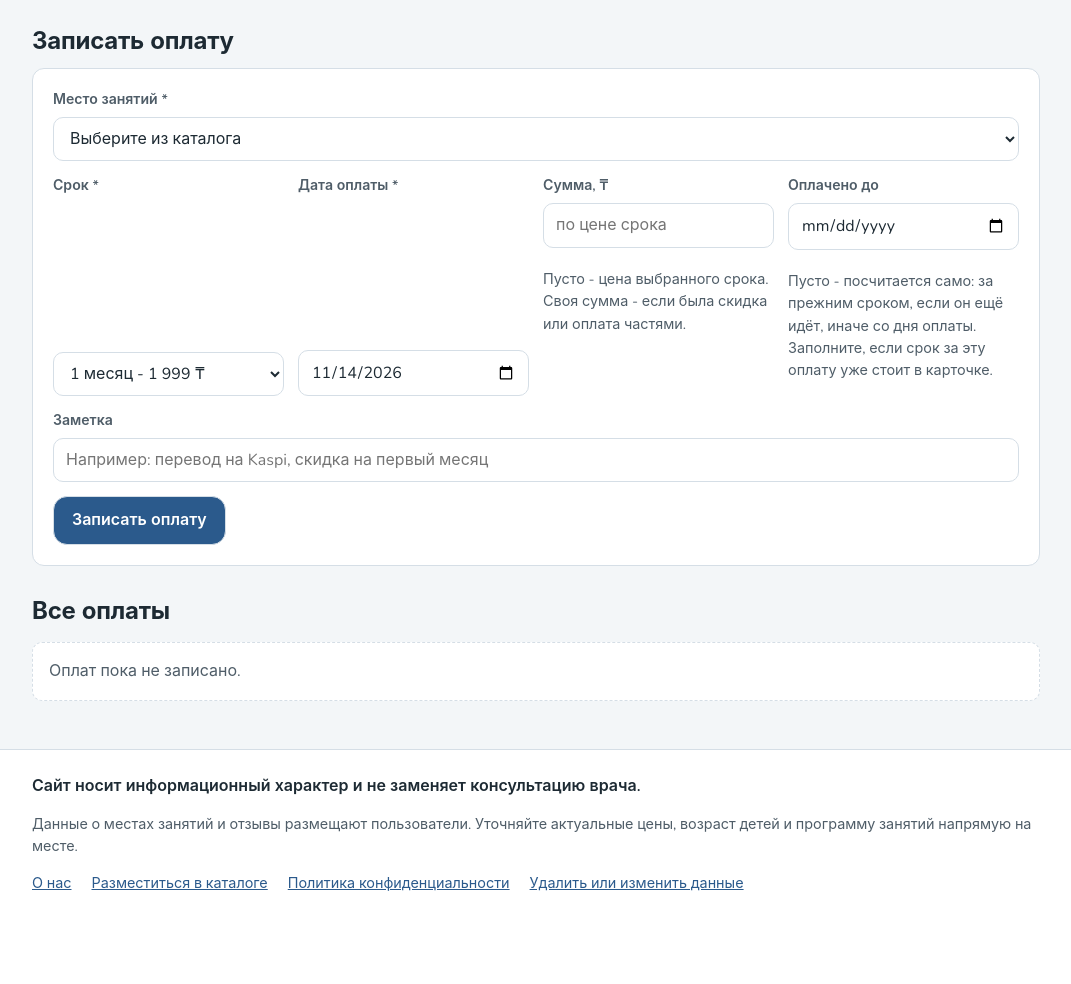
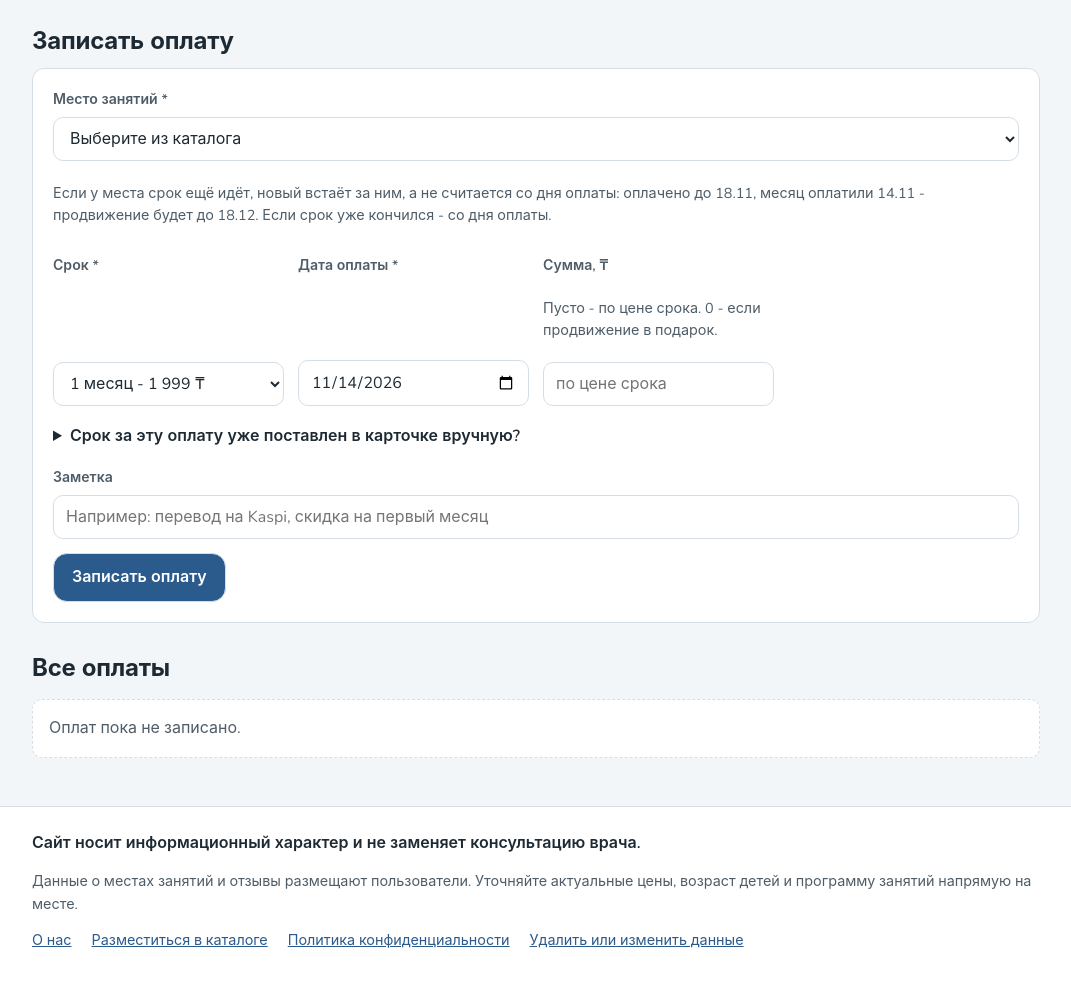
Before and after one commit to tulenovk-dotcom/workshop_1, a FastAPI app: page /admin/payments in a window 1280 px wide. Shown: the part 624-1608 px from the top of the page, without its empty margins (104-1175 px from the left). Before the commit the page ends 1515 px from the top, so only its background shows below. Run offline with FastAPI, Linux system fonts and the light colour scheme; the visitor is signed in with stand-in values (Sample User, id 1); data that the repository does not hold is empty.

Commit message:
Оплаты: форма стояла вразнобой, а пустая дата выглядела заполненной
«Срок» и «Дата оплаты» стояли ниже «Суммы»: в ряду формы поля прижаты
к низу ячейки, а у соседей подсказка была под полем и задирала его.
Подсказки перенесены над полями.

Поле «Оплачено до» было календарём, и Safari рисовал в пустом поле серое
сегодняшнее число - казалось, что срок уже стоит до сегодня. Теперь это
текстовое поле «ДД.ММ.ГГГГ», свёрнутое под вопросом «Срок уже поставлен
в карточке вручную?»: оно нужно редко. Непонятная дата там больше не
пропускается молча - форма возвращается с предупреждением.

Под выбором места - подсказка с примером продления: оплачено до 18.11,
месяц оплатили 14.11 - продвижение до 18.12. Сумма 0 - подарок.

Co-Authored-By: Claude Opus 5.5 <noreply@anthropic.com>

```diff
--- a/app/main.py
+++ b/app/main.py
@@ -2097,7 +2097,7 @@ def promo_row(row, today) -> dict:
 
 @app.get("/admin/payments", response_class=HTMLResponse)
 def admin_payments(request: Request, saved: int = 0, removed: int = 0,
-                   error: str = "", provider: int = 0):
+                   error: str = "", error_until: str = "", provider: int = 0):
     if guard := require_admin(request):
         return guard
     today = payments.today_local()
@@ -2129,6 +2129,7 @@ def admin_payments(request: Request, saved: int = 0, removed: int = 0,
         "saved_payment": saved_payment,
         "removed": removed,
         "error": error,
+        "error_until": error_until,
         "payments_word": payments.plural_payments(money["payments"]),
         "due_soon_days": payments.DUE_SOON_DAYS,
         "due_past_days": payments.DUE_PAST_DAYS,
@@ -2152,6 +2153,13 @@ async def admin_payment_create(request: Request):
     paid_on = payments.parse_day(form["paid_on"])
     exact_until = payments.parse_day(form["until"])
     amount_digits = re.sub(r"\D", "", form["amount"])
+    # Ручную дату, которую не удалось разобрать, молча пропускать нельзя:
+    # срок посчитался бы сам и мог продлиться второй раз.
+    if form["until"].strip() and not exact_until:
+        return RedirectResponse(
+            f"/admin/payments?error_until=1&provider={provider_id or 0}#pay-form",
+            status_code=REDIRECT,
+        )
     if not provider_id or not plan or not paid_on:
         return RedirectResponse(
             f"/admin/payments?error=1&provider={provider_id or 0}#pay-form",
--- a/app/payments.py
+++ b/app/payments.py
@@ -47,15 +47,22 @@ def today_iso():
     return today_local().isoformat()
 
 
+# В базе дата лежит как «ГГГГ-ММ-ДД», а человек в форме пишет её
+# по-нашему, «ДД.ММ.ГГГГ». Принимаются оба вида.
+DAY_FORMATS = ("%Y-%m-%d", "%d.%m.%Y")
+
+
 def parse_day(value):
-    """Строка «ГГГГ-ММ-ДД» в дату. Непонятное - None, а не падение."""
+    """Строка с датой в дату. Непонятное - None, а не падение."""
     text = (value or "").strip()
     if not text:
         return None
-    try:
-        return datetime.strptime(text, "%Y-%m-%d").date()
-    except (TypeError, ValueError):
-        return None
+    for pattern in DAY_FORMATS:
+        try:
+            return datetime.strptime(text, pattern).date()
+        except (TypeError, ValueError):
+            continue
+    return None
 
 
 def add_months(day, months):
--- a/app/static/style.css
+++ b/app/static/style.css
@@ -2337,6 +2337,11 @@ input:focus, select:focus, textarea:focus {
 .pay-row-ended > td { color: var(--muted); }
 
 .pay-period { white-space: nowrap; font-variant-numeric: tabular-nums; }
+
+/* Свёрнутая ручная дата в форме оплаты. Поле внутри уже, чем вся строка:
+   дата короткая, и во всю ширину формы она терялась бы. */
+.pay-manual { margin: 0; }
+.pay-manual > .field { max-width: 320px; margin-top: 10px; }
 
 .pay-total > td {
   font-weight: var(--w-semibold);
--- a/app/templates/admin/payments.html
+++ b/app/templates/admin/payments.html
@@ -153,6 +153,11 @@
     <p class="notice notice-warn">Выберите место занятий, срок и дату оплаты:
       без них оплату не записать. Ничего не сохранено.</p>
   {% endif %}
+  {% if error_until %}
+    <p class="notice notice-warn">Дата в поле «Оплачено до» непонятна.
+      Впишите её как 18.12.2026 или оставьте поле пустым. Ничего не
+      сохранено.</p>
+  {% endif %}
   <form class="admin-form" method="post" action="/admin/payments/new">
     <div class="field field-wide">
       <label for="provider_id">Место занятий *</label>
@@ -164,6 +169,9 @@
           </option>
         {% endfor %}
       </select>
+      <p class="hint">Если у места срок ещё идёт, новый встаёт за ним, а не
+        считается со дня оплаты: оплачено до 18.11, месяц оплатили 14.11 -
+        продвижение будет до 18.12. Если срок уже кончился - со дня оплаты.</p>
     </div>
 
     <div class="field">
@@ -180,20 +188,30 @@
       <input type="date" id="paid_on" name="paid_on" required value="{{ today }}">
     </div>
 
+    {#- Подсказка стоит над полем, а не под ним: в ряду формы поля прижаты
+        к низу ячейки, и подсказка снизу задирала бы это поле выше соседей. #}
     <div class="field">
       <label for="amount">Сумма, ₸</label>
+      <p class="hint">Пусто - по цене срока. 0 - если продвижение в подарок.</p>
       <input type="text" id="amount" name="amount" inputmode="numeric"
              placeholder="по цене срока">
-      <p class="hint">Пусто - цена выбранного срока. Своя сумма - если была
-        скидка или оплата частями.</p>
     </div>
 
-    <div class="field">
-      <label for="until">Оплачено до</label>
-      <input type="date" id="until" name="until">
-      <p class="hint">Пусто - посчитается само: за прежним сроком, если он
-        ещё идёт, иначе со дня оплаты. Заполните, если срок за эту оплату
-        уже стоит в карточке.</p>
+    {#- Ручная дата нужна редко - занести задним числом оплату, за которую
+        срок уже стоит в карточке. Поэтому свёрнута. Поле текстовое, а не
+        календарь: пустой календарь в Safari рисует серым сегодняшнее число,
+        и кажется, что срок уже поставлен до сегодня. #}
+    <div class="field field-wide">
+      <details class="stat-details pay-manual"{% if error_until %} open{% endif %}>
+        <summary>Срок за эту оплату уже поставлен в карточке вручную?</summary>
+        <div class="field">
+          <label for="until">Оплачено до</label>
+          <p class="hint">Тогда впишите эту дату, и срок второй раз не
+            продлится. Пусто - срок посчитается сам.</p>
+          <input type="text" id="until" name="until" inputmode="numeric"
+                 placeholder="ДД.ММ.ГГГГ" autocomplete="off">
+        </div>
+      </details>
     </div>
 
     <div class="field field-wide">
```
Also changed, not shown: PROJECT_OVERVIEW.md (+28 -13 lines), tests/test_payments.py (+19 -0 lines).
